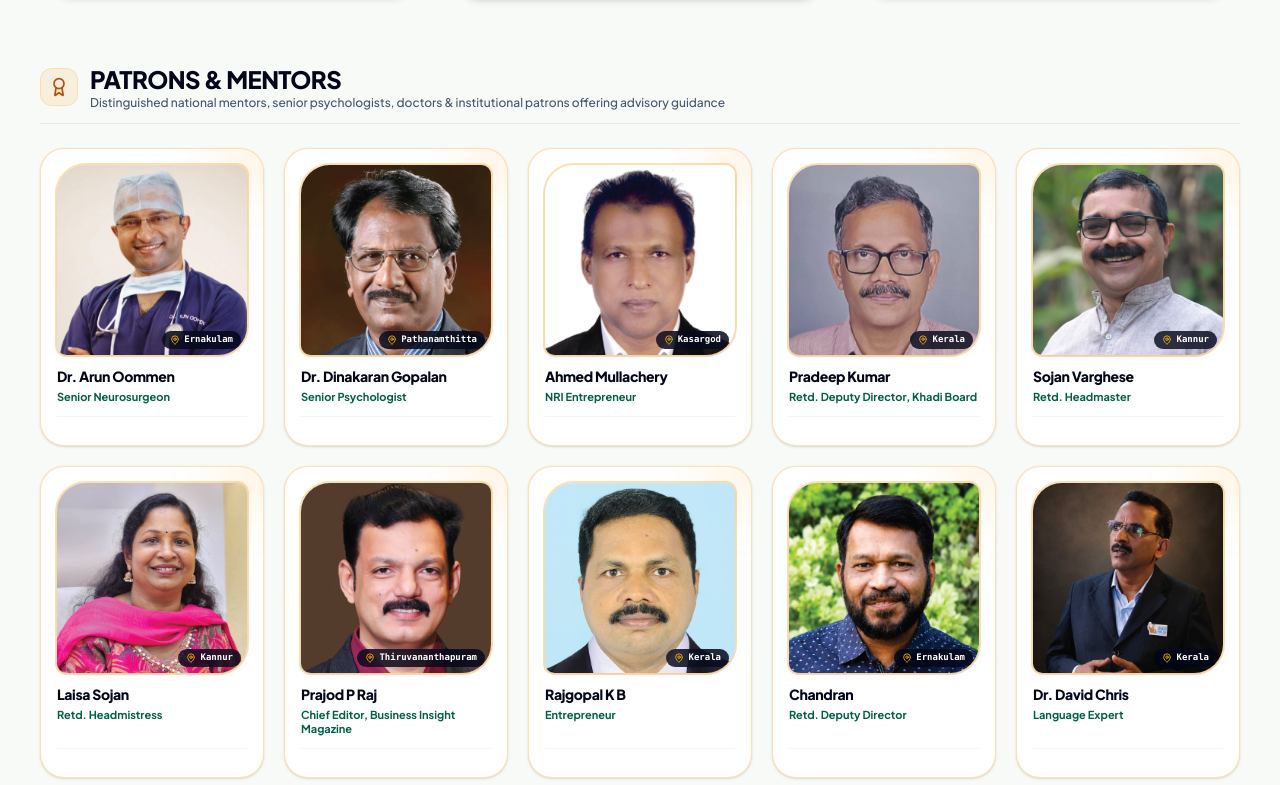
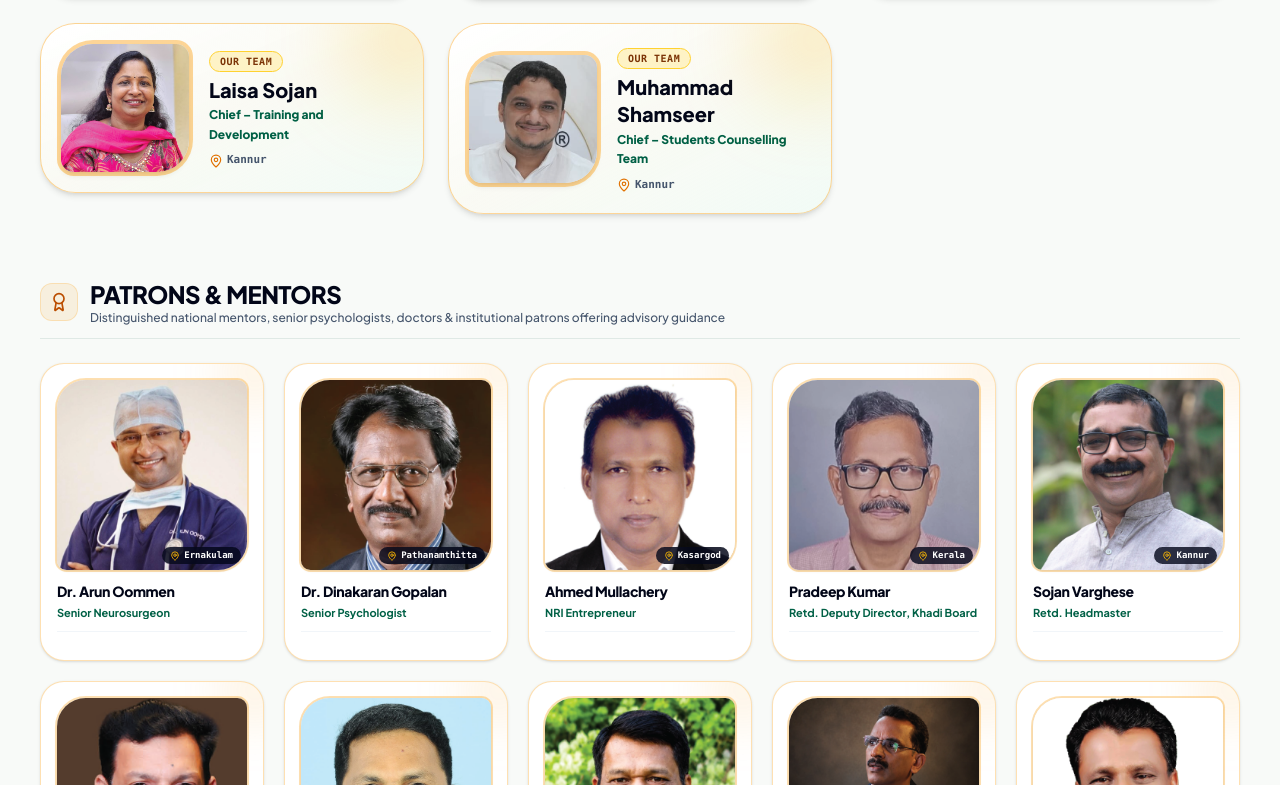
Before and after one commit to BSDigitalLab/yuvaparipalan_foundation-web, a React (Vite) app: page /leadership in a window 1280 px wide. Shown: the part 1135-1920 px from the top of the page. Built offline with nearby package versions, Linux system fonts and the light colour scheme.

Commit message:
feat: add Muhammad Shamseer, move Laisa Sojan to team, and update Chandran T S profile

```diff
--- a/src/data/mockData.ts
+++ b/src/data/mockData.ts
@@ -344,6 +344,24 @@ export const TEAM_MEMBERS: Leader[] = [
     bio: 'Ensuring financial compliance, transparency, and audit standards.',
     avatarUrl: '/team/Rupesh_Kumar.png',
   },
+  {
+    id: 'laisa-sojan',
+    name: 'Laisa Sojan',
+    role: 'Chief – Training and Development',
+    location: 'Kannur',
+    category: 'executive',
+    bio: 'Distinguished educator & former headmistress guiding student mentoring, training & development initiatives.',
+    avatarUrl: '/team/Laisa_Sojan.png',
+  },
+  {
+    id: 'muhammad-shamseer',
+    name: 'Muhammad Shamseer',
+    role: 'Chief – Students Counselling Team',
+    location: 'Kannur',
+    category: 'executive',
+    bio: 'Leading student counseling initiatives, emotional well-being, and academic guidance.',
+    avatarUrl: '/team/Muhammad_Shamseer.png',
+  },
 ];
 
 export const FOUNDER_PATRONS: Leader[] = [
@@ -394,15 +412,6 @@ export const FOUNDER_PATRONS: Leader[] = [
     avatarUrl: '/team/patrons/Sojan_Varghese.png',
   },
   {
-    id: 'laisa-sojan',
-    name: 'Laisa Sojan',
-    role: 'Retd. Headmistress',
-    location: 'Kannur',
-    category: 'patron',
-    bio: 'Distinguished educator & former headmistress guiding student mentoring & training initiatives.',
-    avatarUrl: '/team/Laisa_Sojan.png',
-  },
-  {
     id: 'prajod-p-raj',
     name: 'Prajod P Raj',
     role: 'Chief Editor, Business Insight Magazine',
@@ -423,9 +432,9 @@ export const FOUNDER_PATRONS: Leader[] = [
   },
   {
     id: 'chandran-t-s',
-    name: 'Chandran',
-    role: 'Retd. Deputy Director',
-    organization: 'Dept of Industries & Commerce, Govt of Kerala',
+    name: 'Chandran T S',
+    role: 'Former Deputy Director of the Department of Industries & Commerce, Government of Kerala',
+    organization: 'Department of Industries & Commerce, Government of Kerala',
     location: 'Ernakulam',
     category: 'patron',
     bio: 'Policy advisor guiding MSME growth and industrial skill development.',
```
